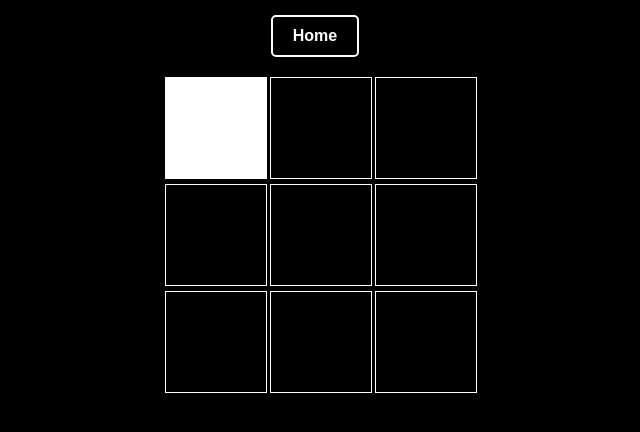
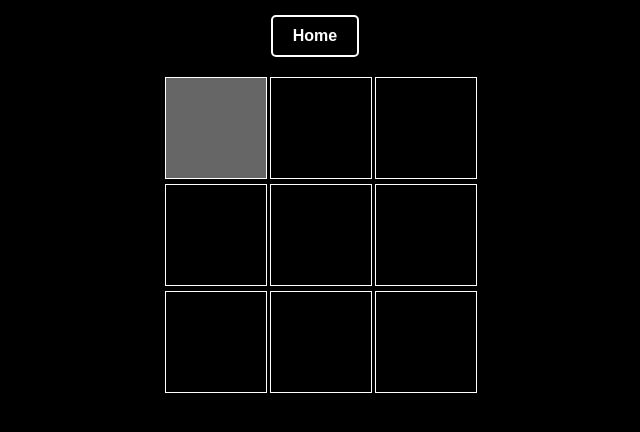
Before and after one commit to Abschlussprojekt3/abschlussprojekt3.github.io, a plain HTML site: page TTT.html in a window 1280 px wide. In both pictures the pointer is over the element 541 px from the left and 177 px from the top of the page. Shown: the part 50-482 px from the top of the page, without its empty margins (325-965 px from the left). Drawn offline with Linux system fonts and the light colour scheme.

Commit message:
x sichtbar auf handy

```diff
--- a/TTT.html
+++ b/TTT.html
@@ -43,7 +43,7 @@
         }
 
         .cell:hover {
-            background-color: white;
+            background-color: rgba(255, 255, 255, 0.400);
         }
 
 
```
